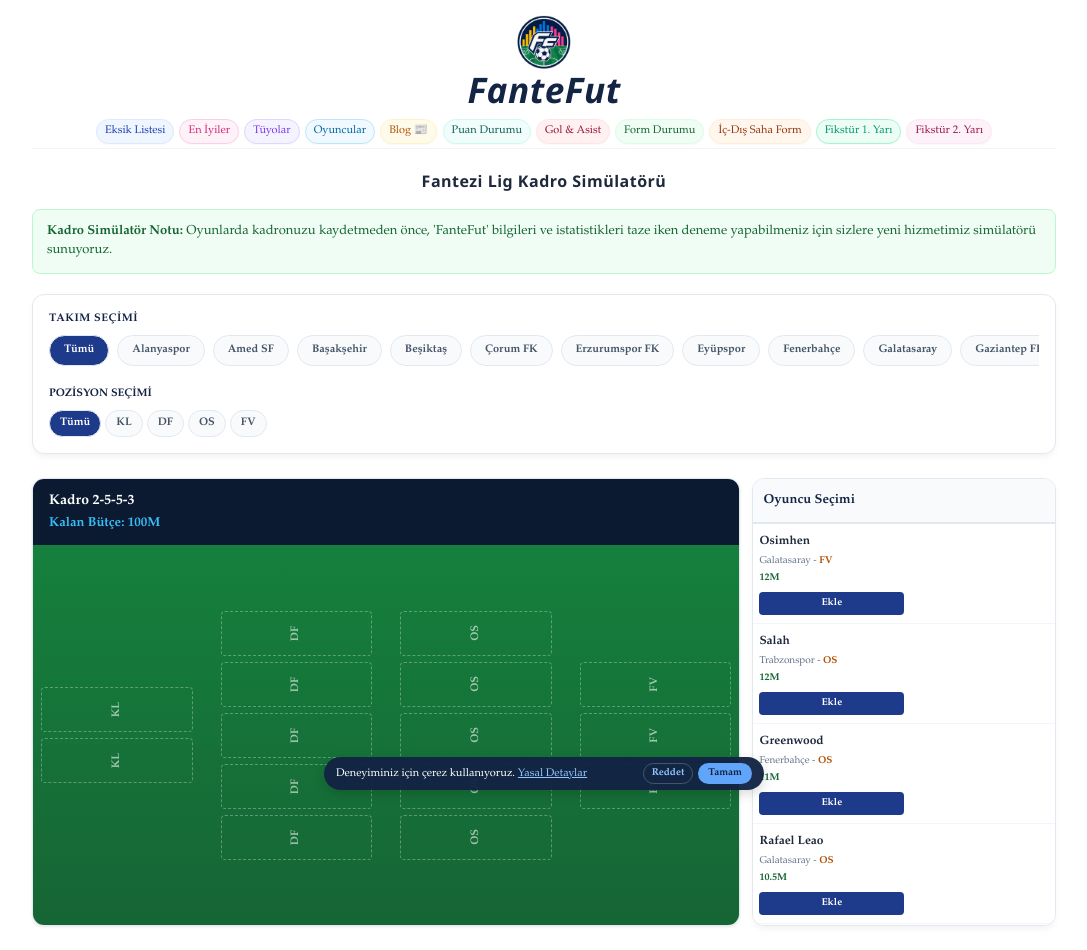
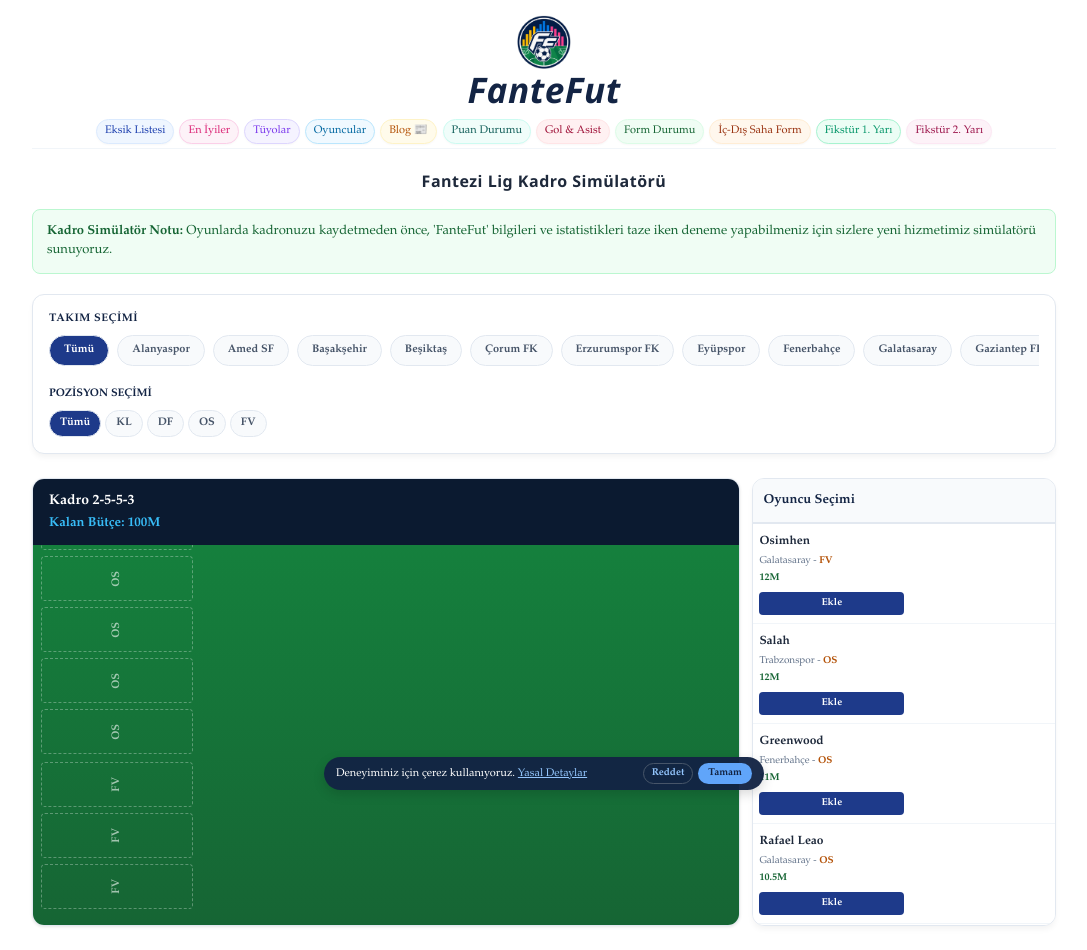
Before and after one commit to fantefut/fantefut, a Next.js app: page /kadronu-dene in a window 1280 px wide. Shown: the top 950 px of the page, without its empty margins (96-1183 px from the left). Built offline with nearby package versions, Linux system fonts and the light colour scheme.

Commit message:
guncelleme

```diff
--- a/app/kadronu-dene/page.tsx
+++ b/app/kadronu-dene/page.tsx
@@ -229,7 +229,7 @@ export default function KadronuDenePage() {
   background: 'linear-gradient(to bottom, #15803d, #166534)',
   padding: '16px 8px',
   display: 'flex',
-              flexDirection: 'row-reverse',
+  flexDirection: 'column-reverse', /* Yan yana yerine dikey ve ters sıralama (KL altta, FV üstte) */
   overflowX: 'hidden',
   gap: '8px',
   position: 'relative',
```
Lines whose indentation alone changed are shown as unchanged.
